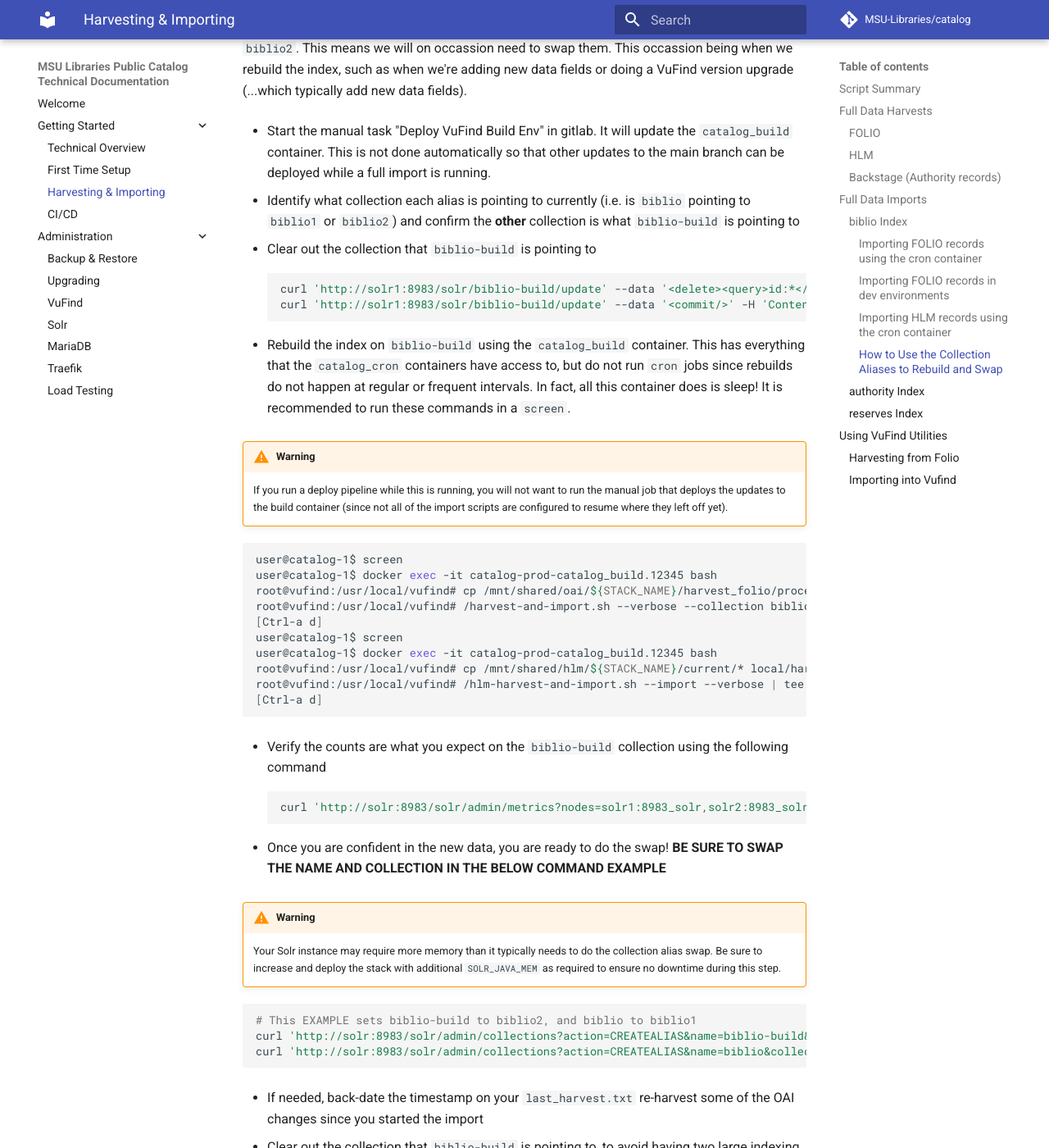
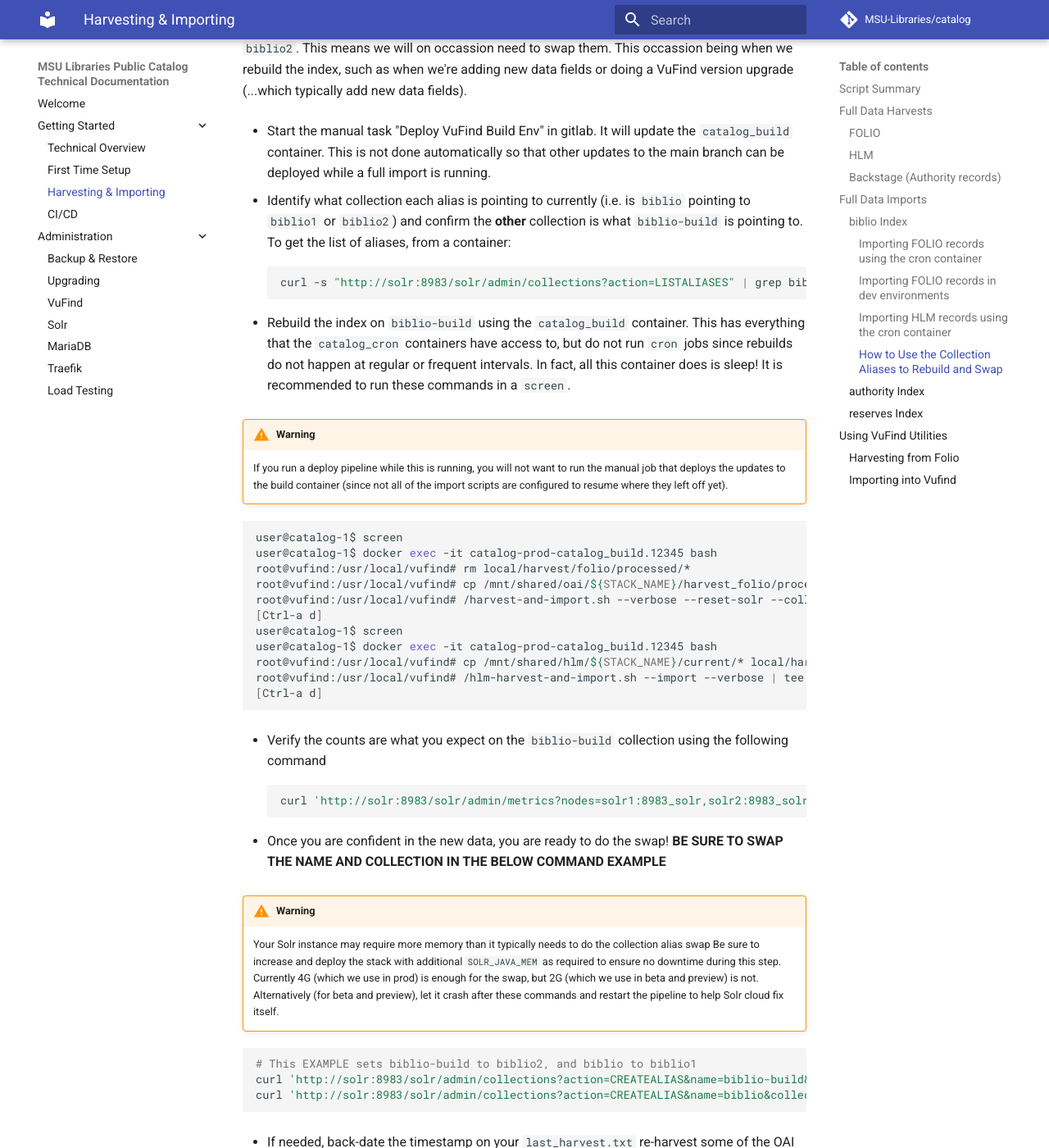
Before and after one commit to MSU-Libraries/catalog, an MkDocs documentation site: the page built from docs/harvesting-and-importing.md, in a window 1280 px wide and 1400 px high, scrolled down 3496 px. Shown: the whole window at 82% size. Built offline with MkDocs 1.6.1 and Material for MkDocs 9.7.7, drawn with Linux system fonts in a browser that asks for light colours; comment, search, counter and statistics services are not loaded; some of the changed text lies outside the part shown.

Commit message:
Improved doc for full import

````diff
--- a/docs/harvesting-and-importing.md
+++ b/docs/harvesting-and-importing.md
@@ -135,14 +135,12 @@
 * Start the manual task "Deploy VuFind Build Env" in gitlab. It will update the `catalog_build` container.
 This is not done automatically so that other updates to the main branch can be deployed while a full import is running.
 
-* Identify what collection each alias is pointing to currently (i.e. is `biblio` pointing
-to `biblio1` or `biblio2`) and confirm the **other** collection is what `biblio-build` is
-pointing to
-
-* Clear out the collection that `biblio-build` is pointing to
+* Identify what collection each alias is pointing to currently
+(i.e. is `biblio` pointing to `biblio1` or `biblio2`) and confirm the **other** collection is what `biblio-build` is
+pointing to.
+To get the list of aliases, from a container:
 ```bash
-curl 'http://solr1:8983/solr/biblio-build/update' --data '<delete><query>id:*</query></delete>' -H 'Content-type:text/xml; charset=utf-8'
-curl 'http://solr1:8983/solr/biblio-build/update' --data '<commit/>' -H 'Content-type:text/xml; charset=utf-8'
+curl -s "http://solr:8983/solr/admin/collections?action=LISTALIASES" | grep biblio
 ```
 
 * Rebuild the index on `biblio-build` using the `catalog_build` container. This has
@@ -156,13 +154,14 @@
 ```bash
 user@catalog-1$ screen
 user@catalog-1$ docker exec -it catalog-prod-catalog_build.12345 bash
+root@vufind:/usr/local/vufind# rm local/harvest/folio/processed/*
 root@vufind:/usr/local/vufind# cp /mnt/shared/oai/${STACK_NAME}/harvest_folio/processed/* local/harvest/folio/
-root@vufind:/usr/local/vufind# /harvest-and-import.sh --verbose --collection biblio-build --batch-import | tee /mnt/shared/logs/folio_import.log
+root@vufind:/usr/local/vufind# /harvest-and-import.sh --verbose --reset-solr --collection biblio-build --batch-import | tee /mnt/shared/logs/folio_import_${STACK_NAME}_$(date -I).log
 [Ctrl-a d]
 user@catalog-1$ screen
 user@catalog-1$ docker exec -it catalog-prod-catalog_build.12345 bash
 root@vufind:/usr/local/vufind# cp /mnt/shared/hlm/${STACK_NAME}/current/* local/harvest/hlm/
-root@vufind:/usr/local/vufind# /hlm-harvest-and-import.sh --import --verbose | tee /mnt/shared/logs/hlm_import.log
+root@vufind:/usr/local/vufind# /hlm-harvest-and-import.sh --import --verbose | tee /mnt/shared/logs/hlm_import_${STACK_NAME}_$(date -I).log
 [Ctrl-a d]
 ```
 
@@ -173,9 +172,12 @@
 
 * Once you are confident in the new data, you are ready to do the swap! **BE SURE TO SWAP THE NAME AND COLLECTION IN THE BELOW COMMAND EXAMPLE**
 !!! warning
-    Your Solr instance may require more memory than it typically needs to do the collection alias swap.
+    Your Solr instance may require more memory than it typically needs to do the collection alias swap
     Be sure to increase and deploy the stack with additional `SOLR_JAVA_MEM` as required to  ensure no
     downtime during this step.
+    Currently 4G (which we use in prod) is enough for the swap, but 2G (which we use in beta and preview) is not.
+    Alternatively (for beta and preview), let it crash after these commands and restart the pipeline to
+    help Solr cloud fix itself.
 ```bash
 # This EXAMPLE sets biblio-build to biblio2, and biblio to biblio1
 curl 'http://solr:8983/solr/admin/collections?action=CREATEALIAS&name=biblio-build&collections=biblio2'
@@ -187,9 +189,10 @@
 * Clear out the collection that `biblio-build` is pointing to, to avoid having two large indexing stored for a long period of time
 (only after you are confident in the new index's data)
 ```bash
-curl 'http://solr1:8983/solr/biblio-build/update' --data '<delete><query>id:*</query></delete>' -H 'Content-type:text/xml; charset=utf-8'
-curl 'http://solr1:8983/solr/biblio-build/update' --data '<commit/>' -H 'Content-type:text/xml; charset=utf-8'
+/harvest-and-import.sh --verbose --reset-solr --collection biblio-build
 ```
+
+* If `SOLR_JAVA_MEM` was increased, lower it to its previous amount.
 
 ### `authority` Index
 Similar to the process for HLM records, copy the files from the shared directory into the containers import
````
